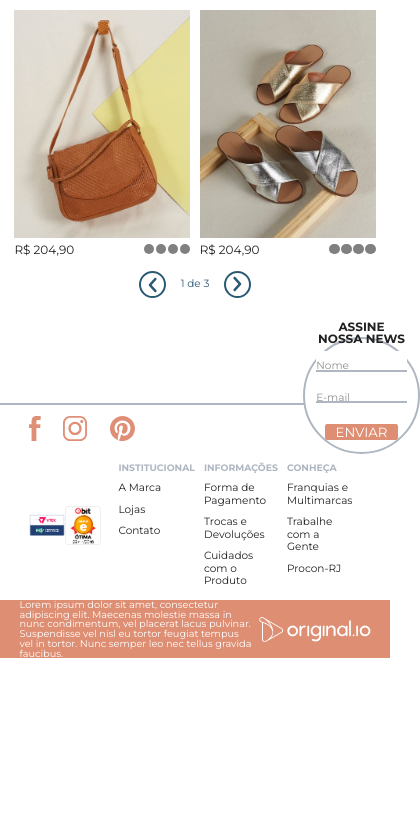
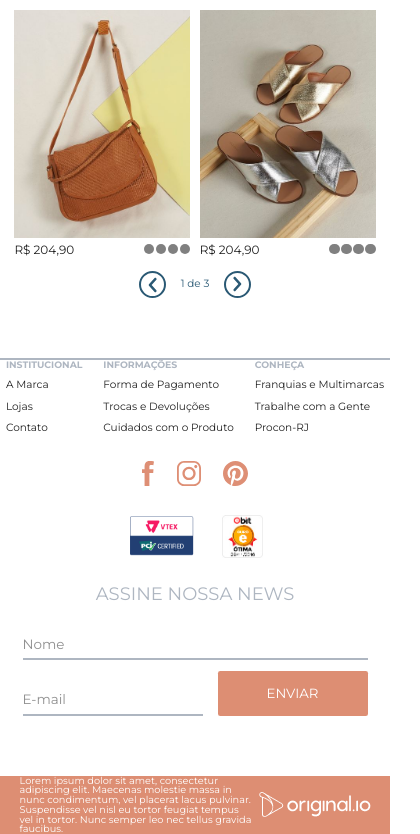
Before and after one commit to jotahdavid/original.io, a website: page index.html in a window 390 px wide. Shown: the part 920-1754 px from the top of the page, 420 px wide, since content can reach past the window. Before the commit the page ends 1579 px from the top, so only its background shows below. Drawn offline with Linux system fonts and the light colour scheme.

Commit message:
:sparkles: feat(newsletter): add responsive styles

```diff
--- a/src/styles/sass/components/_newsletter-signup.scss
+++ b/src/styles/sass/components/_newsletter-signup.scss
@@ -10,13 +10,36 @@
   justify-content: flex-end;
   align-items: center;
 
+  @include breakpoint(smedium-only) {
+    width: 100%;
+    height: auto;
+
+    display: grid;
+    align-items: flex-start;
+    justify-content: flex-start;
+
+    grid-template-columns: minmax(rem(180), 1fr) minmax(rem(110), rem(200));
+    column-gap: rem(20);
+
+    > * {
+      grid-column: 1 / -1;
+    }
+  }
+
   &__title {
     text-transform: uppercase;
     color: hsl(0, 0%, 13%);
     font-weight: map-get($font-bold, bold);
     text-align: center;
+    width: 86%;
+    margin: 0 auto rem(8) auto;
 
-    margin-bottom: rem(8);
+    @include breakpoint(smedium-only) {
+      font-weight: map-get($font-bold, regular);
+      font-size: rem(24);
+      color: hsl(215, 13%, 72%);
+      margin-bottom: 1rem;
+    }
   }
 
   &__label {
@@ -31,6 +54,16 @@
 
     &:last-of-type {
       margin-bottom: rem(28);
+    }
+
+    @include breakpoint(smedium-only) {
+      height: rem(60);
+
+      &:last-of-type {
+        grid-column: 1 / 2;
+        grid-row: 3 / 4;
+        margin: 0;
+      }
     }
   }
 
@@ -51,6 +84,10 @@
     &::placeholder {
       color: transparent;
     }
+
+    @include breakpoint(smedium-only) {
+      font-size: rem(18);
+    }
   }
 
   &__placeholder {
@@ -65,6 +102,10 @@
     cursor: text;
 
     transition: all 200ms ease;
+
+    @include breakpoint(smedium-only) {
+      font-size: rem(18);
+    }
   }
 
   &__input:focus + &__placeholder,
@@ -72,6 +113,11 @@
     opacity: 1;
     top: 0;
     font-size: rem(12);
+
+    @include breakpoint(smedium-only) {
+      top: rem(4);
+      font-size: rem(16);
+    }
   }
 
   &__button {
@@ -92,5 +138,13 @@
     &:hover {
       background-color: darken(map-get($colors, orange), 8);
     }
+
+    @include breakpoint(smedium-only) {
+      grid-column: 2 / 3;
+      grid-row: 3 / 4;
+      max-width: unset;
+      width: 100%;
+      height: 100%;
+    }
   }
 }
--- a/src/styles/sass/layouts/_footer.scss
+++ b/src/styles/sass/layouts/_footer.scss
@@ -13,14 +13,27 @@
 
     display: grid;
     grid-template-areas:
-      "   . social-medias              .  newsletter    ."
-      "   .         seals about-category  newsletter    ."
-      "   .             .              .  newsletter    .";
+      "....  social-medias  ..............  newsletter  ...."
+      "....  seals          about-category  newsletter  ...."
+      "....  .............  ..............  newsletter  ....";
     grid-template-columns: 5% minmax(5%, rem(180)) 3fr 1.5fr 5%;
     grid-template-rows: 25% auto auto;
     gap: rem(12);
 
     position: relative;
+
+    @include breakpoint(smedium-only) {
+      height: auto;
+      grid-template-areas:
+        "about-category"
+        "social-medias"
+        "seals"
+        "newsletter";
+      grid-template-rows: auto;
+      grid-template-columns: 1fr;
+      gap: rem(36);
+      margin-bottom: rem(80);
+    }
   }
 
   &__social-medias {
@@ -30,6 +43,10 @@
     justify-content: flex-start;
     align-items: center;
     gap: rem(30);
+
+    @include breakpoint(smedium-only) {
+      justify-content: center;
+    }
   }
 
   &__social-medias-icon {
@@ -55,18 +72,22 @@
     width: 90%;
     margin-right: auto;
 
-    > img:first-of-type {
+    @include breakpoint(smedium-only) {
+      margin: 0 auto;
+    }
+
+    > img:first-of-type,
+    > img:last-of-type {
       display: block;
-      max-width: rem(92);
       width: 50%;
       object-fit: cover;
     }
 
+    > img:first-of-type {
+      max-width: rem(92);
+    }
     > img:last-of-type {
-      display: block;
       max-width: rem(54);
-      width: 50%;
-      object-fit: cover;
     }
   }
 
@@ -96,6 +117,17 @@
 
     position: absolute;
     top: -35%;
+
+    @include breakpoint(smedium-only) {
+      max-width: rem(460);
+      max-height: unset;
+      width: 90%;
+      margin: 0 auto;
+      height: auto;
+      border: none;
+      position: static;
+      display: block;
+    }
   }
 
   &__down {
--- a/src/styles/sass/layouts/_main.scss
+++ b/src/styles/sass/layouts/_main.scss
@@ -9,6 +9,7 @@
 
   @include breakpoint(smedium-only) {
     width: 95%;
+    margin-bottom: rem(80);
   }
 
   > .breadcrumb {
```
Also changed, not shown: src/styles/main.css.
